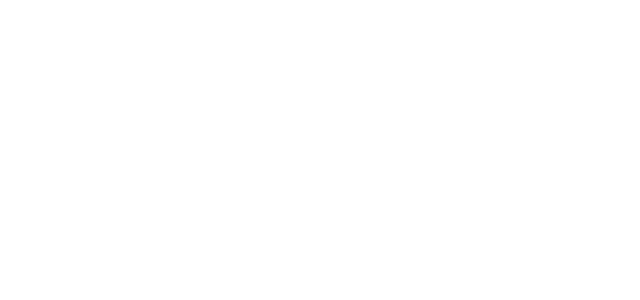
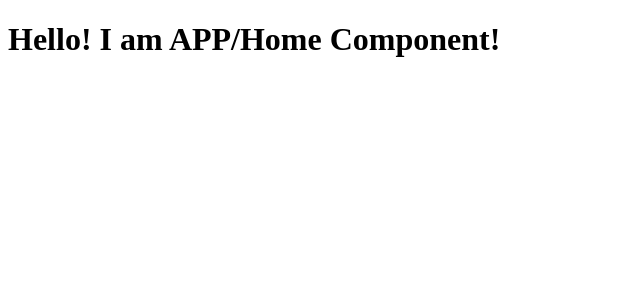
Before and after one commit to heggy231/intro-react-router-dom, a React (Create React App) app: page / in a window 1280 px wide. Shown: the top 300 px of the page, without its empty margins (0-640 px from the left). Built offline with nearby package versions, Linux system fonts and the light colour scheme.

Commit message:
simple routing

```diff
--- /dev/null
+++ b/src/components/AddMovie.js
@@ -0,0 +1,11 @@
+import React from 'react';
+
+const AddMovie = () => {
+  return (
+    <>
+      <h1>Add Movie</h1>
+    </>
+  )
+}
+
+export default AddMovie;
--- a/src/index.js
+++ b/src/index.js
@@ -3,11 +3,13 @@ import ReactDOM from 'react-dom';
 import { BrowserRouter, Switch, Route } from 'react-router-dom';
 
 import App from './App';
+import AddMovie from './components/AddMovie';
 
 ReactDOM.render(
   <React.StrictMode>
     <BrowserRouter>
-      <Route component={App} path="/foo" />
+      <Route component={App} path="/" exact />
+      <Route component={AddMovie} path="/movie" exact />
     </BrowserRouter>
   </React.StrictMode>,
   document.getElementById('root')
```
